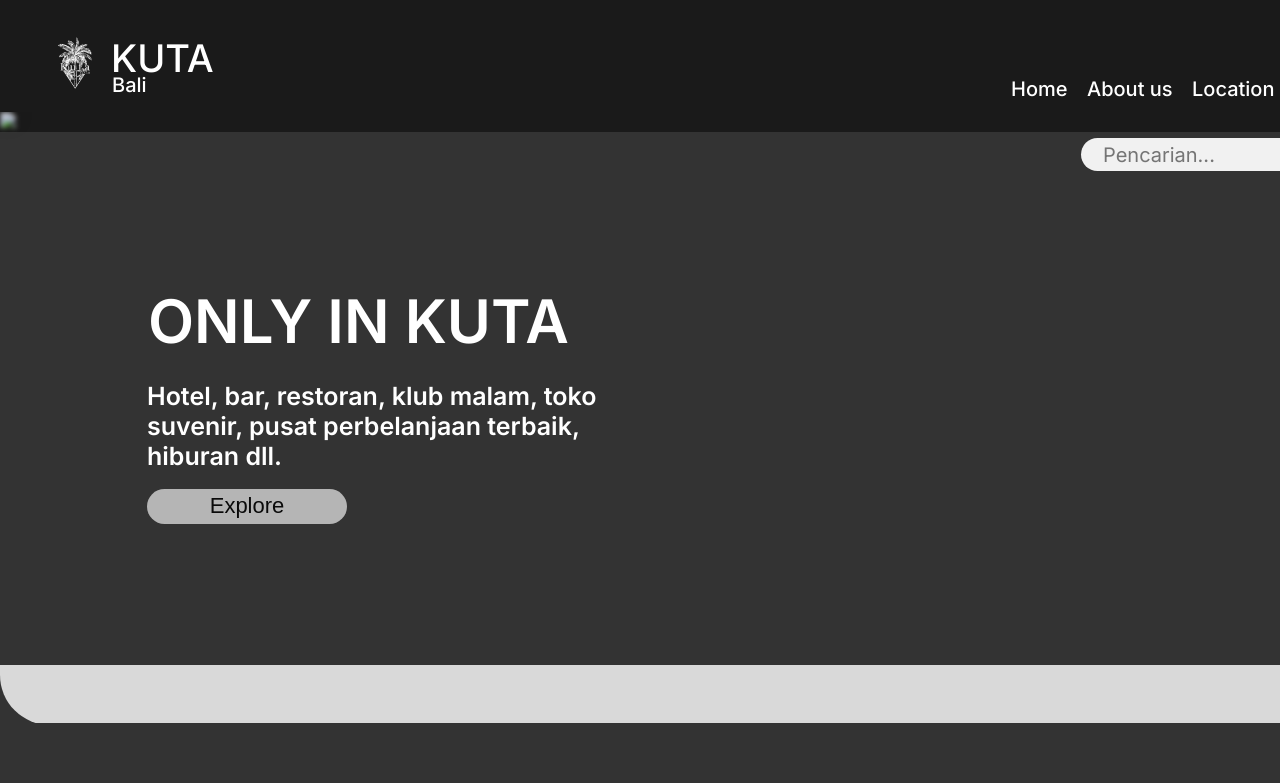
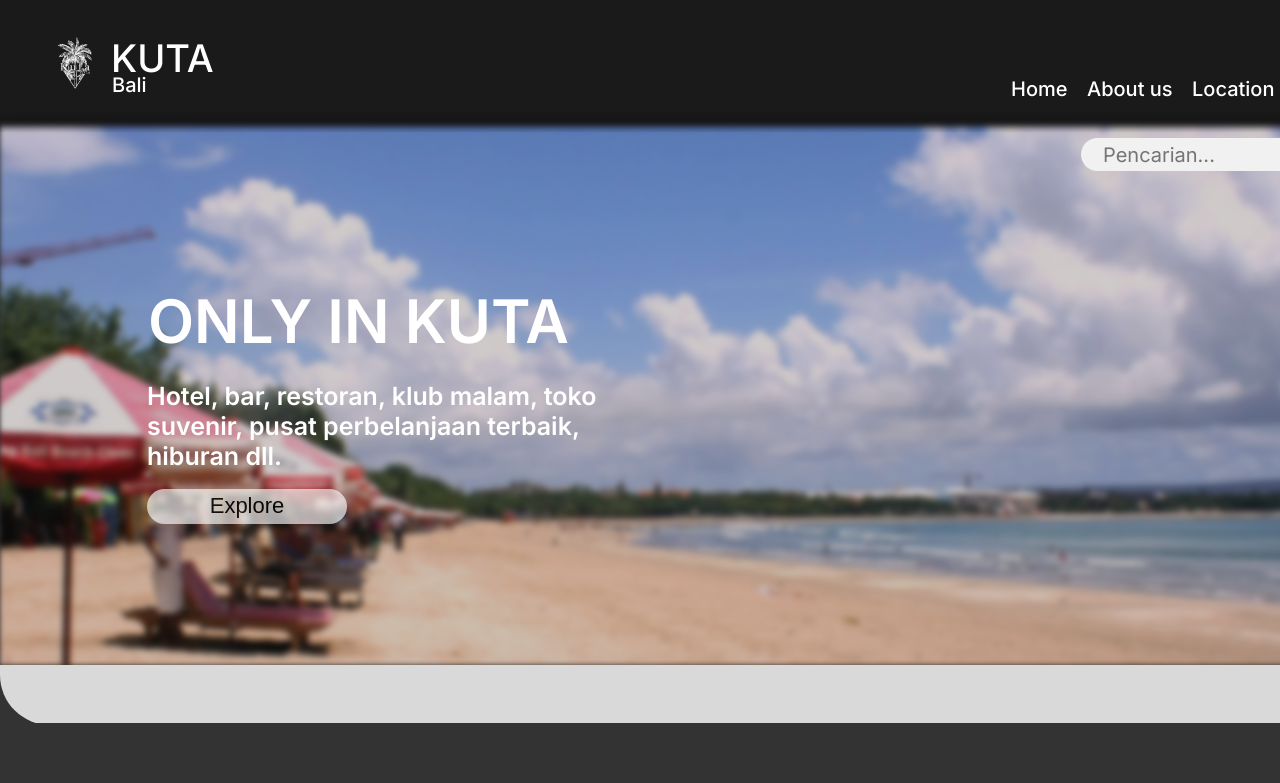
Before and after one commit to CocoGoat66/CocoGoat66, a plain HTML site: page index.html in a window 1280 px wide. Shown: the top 783 px of the page. Drawn offline with Linux system fonts and the light colour scheme.

Commit message:
Update index.html

```diff
--- a/index.html
+++ b/index.html
@@ -29,7 +29,7 @@
             </div>
         </div>
         <div class="jumbotron">
-            <div class="jum-bg"><img src="assets/pantai-111.jpg"></div>
+            <div class="jum-bg"><img src="assets/pantai-111.png"></div>
             <div class="search-bar">
                 <input class="search" type="search" placeholder="Pencarian...">
                 <a href="#"><i class="fa-solid fa-magnifying-glass" style="color: black;"></i></a>
```
